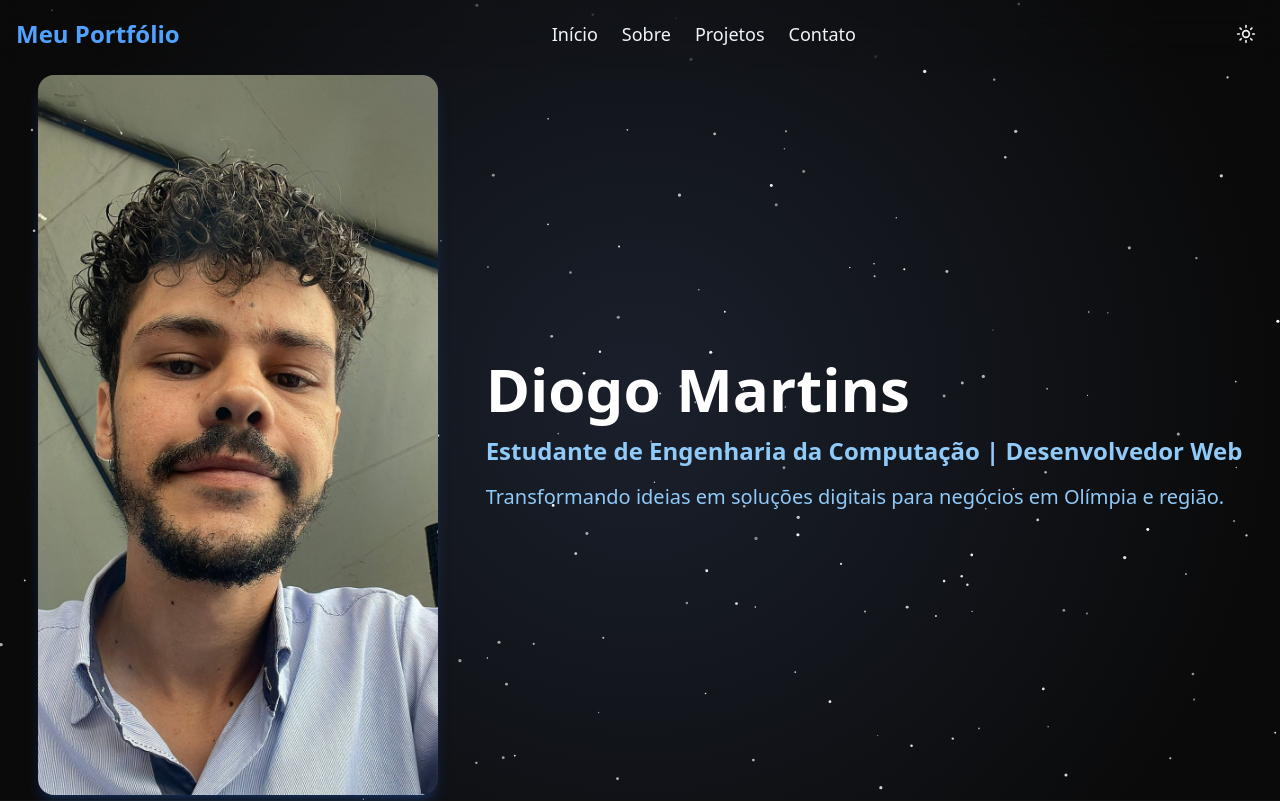
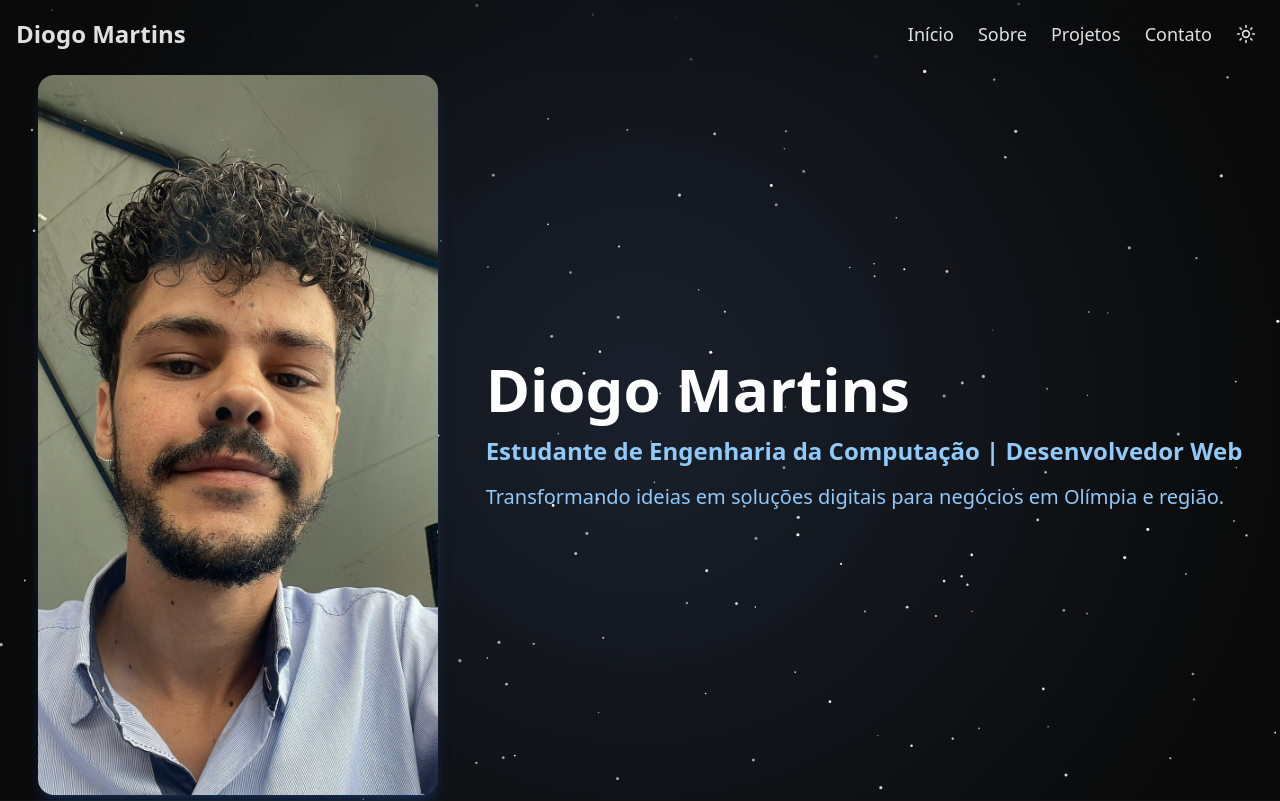
Before and after one commit to Devilmclay/portif-lio-2025, a Next.js app: page / in a window 1280 px wide. Built offline with nearby package versions, Linux system fonts and the light colour scheme.

Commit message:
Versão com menu hamburguer para dispositivo móveis

```diff
--- a/app/globals.css
+++ b/app/globals.css
@@ -48,3 +48,7 @@
 .dark p {
   color: #90caf9; /* Cor dos links para o tema escuro */
 }
+
+.dark backgroud {
+  color: #040113; /* Cor do texto principal para o tema escuro */
+}
--- a/components/Header.tsx
+++ b/components/Header.tsx
@@ -1,38 +1,94 @@
 // components/Header.tsx
-import Link from 'next/link'; // Importe o componente Link do Next.js
-import { ThemeSwitcher } from './ThemeSwitcher'; // Importe o seletor
+"use client";
+
+import { useState, useEffect } from 'react';
+import Link from 'next/link';
+import { ThemeSwitcher } from './ThemeSwitcher';
+import { Menu, X } from 'lucide-react';
+import { motion, AnimatePresence } from 'framer-motion';
 
 export default function Header() {
+  const [isMenuOpen, setIsMenuOpen] = useState(false);
+
+  // Efeito para impedir o scroll da página quando o menu está aberto
+  useEffect(() => {
+    if (isMenuOpen) {
+      document.body.style.overflow = 'hidden';
+    } else {
+      document.body.style.overflow = 'auto';
+    }
+    // Cleanup function para garantir que o scroll volta ao normal
+    return () => {
+      document.body.style.overflow = 'auto';
+    };
+  }, [isMenuOpen]);
+
+
   return (
-     <header className="sticky top-0 z-50 backdrop-blur-lg border-b dark:border-slate-300/10 border-slate-900/10">
-      <nav className="container mx-auto flex justify-between items-center p-4 text-slate-100">
-        <Link href="/" className="text-2xl font-bold text-blue-400">
-          Meu Portfólio
-        </Link>
-        <ul className="flex gap-6 text-lg">
-          <li>
-            <Link href="/" className="hover:text-blue-400 transition-colors">
-              Início
-            </Link>
-          </li>
-          <li>
-            <Link href="/sobre" className="hover:text-blue-400 transition-colors">
-              Sobre
-            </Link>
-          </li>
-          <li>
-            <Link href="/projetos" className="hover:text-blue-400 transition-colors">
-              Projetos
-            </Link>
-          </li>
-                <li>
-            <Link href="/contato" className="hover:text-blue-400 transition-colors">
-              Contato
-            </Link>
-          </li>
-        </ul>
-        <ThemeSwitcher /> {/* Adicione o botão aqui */}
-      </nav>
-    </header>
+    <>
+      <header className="sticky top-0 z-40 backdrop-blur-lg border-b border-slate-900/10 dark:border-slate-300/10">
+        <nav className="container mx-auto flex justify-between items-center p-4">
+          <Link href="/" className="text-2xl font-bold">
+            Diogo Martins
+          </Link>
+
+          {/* --- Menu para Desktop --- */}
+          <div className="hidden md:flex items-center gap-4">
+            <ul className="flex gap-6 text-lg">
+              <li><Link href="/" className="hover:text-blue-600 dark:hover:text-blue-400 transition-colors">Início</Link></li>
+              <li><Link href="/sobre" className="hover:text-blue-600 dark:hover:text-blue-400 transition-colors">Sobre</Link></li>
+              <li><Link href="/projetos" className="hover:text-blue-600 dark:hover:text-blue-400 transition-colors">Projetos</Link></li>
+              <li><Link href="/contato" className="hover:text-blue-600 dark:hover:text-blue-400 transition-colors">Contato</Link></li>
+            </ul>
+            <ThemeSwitcher />
+          </div>
+
+          {/* --- Botão Hambúrguer (Apenas para Mobile) --- */}
+          <div className="md:hidden">
+            <button onClick={() => setIsMenuOpen(true)} className="p-2">
+              <Menu size={24} />
+            </button>
+          </div>
+        </nav>
+      </header>
+
+      {/* --- Menu Mobile Overlay --- */}
+      <AnimatePresence>
+        {isMenuOpen && (
+          <motion.div
+            initial={{ opacity: 0 }}
+            animate={{ opacity: 1 }}
+            exit={{ opacity: 0 }}
+            transition={{ duration: 0.2 }}
+            // A CORREÇÃO FINAL ESTÁ AQUI:
+            // Usamos um fundo sólido e opaco que se adapta ao tema.
+            // bg-white para o tema claro, bg-slate-900 para o tema escuro.
+            // O z-50 garante que ele fica por cima de todo o conteúdo.
+            className="md:hidden fixed inset-0 bg-white z-50 p-4 flex flex-col"
+          >
+            {/* Cabeçalho do Overlay: Logo + Botão de Fechar */}
+            <div className="flex justify-between items-center">
+                <Link href="/" onClick={() => setIsMenuOpen(false)} className="text-2xl font-bold text-slate-800 dark:text-blue-400">
+                    Diogo Martins
+                </Link>
+                <button onClick={() => setIsMenuOpen(false)} className="p-2 text-slate-800 dark:text-slate-200">
+                    <X size={24} />
+                </button>
+            </div>
+
+            {/* Corpo do Overlay: Links centrados */}
+            <div className="flex-1 flex flex-col items-center justify-center">
+                <ul className="flex flex-col items-center gap-8 text-slate-800 dark:text-slate-200">
+                  <li><Link href="/" onClick={() => setIsMenuOpen(false)} className="text-2xl font-semibold">Início</Link></li>
+                  <li><Link href="/sobre" onClick={() => setIsMenuOpen(false)} className="text-2xl font-semibold">Sobre</Link></li>
+                  <li><Link href="/projetos" onClick={() => setIsMenuOpen(false)} className="text-2xl font-semibold">Projetos</Link></li>
+                  <li><Link href="/contato" onClick={() => setIsMenuOpen(false)} className="text-2xl font-semibold">Contato</Link></li>
+                  <li className="mt-4"><ThemeSwitcher /></li>
+                </ul>
+            </div>
+          </motion.div>
+        )}
+      </AnimatePresence>
+    </>
   );
 }
```
